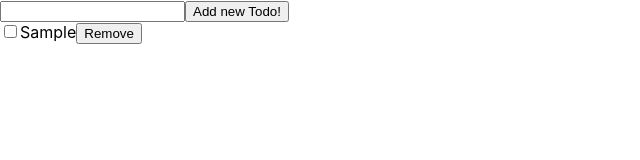
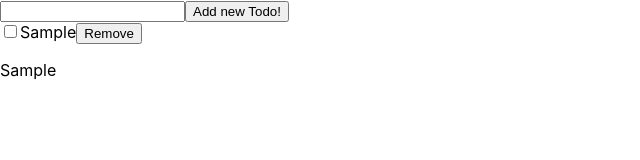
Before and after one commit to rudzky/no-bs-typescript-react, a React (Create React App) app: page / in a window 1280 px wide. Both pictures are taken after typing "Sample" into the empty fields and a click on the button "Add new Todo!". Shown: the top 160 px of the page, without its empty margins (0-640 px from the left). Built offline with nearby package versions, Linux system fonts and the light colour scheme.

Commit message:
Using Zustand as state management system(and its amazing)

```diff
--- a/package.json
+++ b/package.json
@@ -14,7 +14,8 @@
     "react-dom": "^17.0.2",
     "react-scripts": "4.0.3",
     "typescript": "^4.3.5",
-    "web-vitals": "^1.1.2"
+    "web-vitals": "^1.1.2",
+    "zustand": "^3.5.7"
   },
   "scripts": {
     "start": "react-scripts start",
--- a/src/App.tsx
+++ b/src/App.tsx
@@ -1,9 +1,21 @@
 import React, { useCallback } from "react";
 import { useRef } from "react";
-import { useTodos } from "./useTodos";
+import useTodos from "./useTodos";
+
+const JustTheTodos = () => {
+  const { todos } = useTodos((state) => state);
+
+  return (
+    <>
+      {todos.map((todo) => (
+        <p key={todo.id}>{todo.text}</p>
+      ))}
+    </>
+  );
+};
 
 export default function App() {
-  const { todos, addTodo, toggleTodo, removeTodo } = useTodos();
+  const { todos, addTodo, toggleTodo, removeTodo } = useTodos((state) => state);
   const newTodoRef = useRef<HTMLInputElement>(null);
 
   const onAddTodo = useCallback(() => {
@@ -32,6 +44,7 @@ export default function App() {
           </div>
         ))}
       </main>
+      <JustTheTodos />
     </div>
   );
 }
--- a/src/useTodos.ts
+++ b/src/useTodos.ts
@@ -1,4 +1,4 @@
-import { useCallback, useReducer } from "react";
+import create from "zustand";
 
 interface Todo {
   id: number;
@@ -6,48 +6,36 @@ interface Todo {
   done: boolean;
 }
 
-type ActionType =
-  | { type: "ADD_TODO"; text: string }
-  | { type: "TOGGLE_TODO"; id: number }
-  | { type: "REMOVE_TODO"; id: number };
-
-export function useTodos(initialTodos: Todo[] = []): {
+const useTodos = create<{
   todos: Todo[];
   addTodo: (text: string) => void;
-  toggleTodo: (id: number) => void;
-  removeTodo: (id: number) => void;
-} {
-  const [todos, dispatch] = useReducer((state: Todo[], action: ActionType) => {
-    switch (action.type) {
-      case "ADD_TODO":
-        return [...state, { id: state.length, text: action.text, done: false }];
+  toggleTodo: (toggleId: number) => void;
+  removeTodo: (removeId: number) => void;
+}>((set) => ({
+  todos: [],
+  addTodo: (text: string) =>
+    set((state) => ({
+      ...state,
+      todos: [...state.todos, { id: state.todos.length, text, done: false }],
+    })),
+  toggleTodo: (toggleId: number) =>
+    set((state) => ({
+      ...state,
+      todos: state.todos.map((todo) => {
+        if (todo.id === toggleId) {
+          return {
+            ...todo,
+            done: !todo.done,
+          };
+        }
+        return todo;
+      }),
+    })),
+  removeTodo: (removeId: number) =>
+    set((state) => ({
+      ...state,
+      todos: state.todos.filter((todo) => todo.id !== removeId),
+    })),
+}));
 
-      case "TOGGLE_TODO":
-        return state.map((todo) => {
-          if (todo.id === action.id) {
-            return { ...todo, done: !todo.done };
-          }
-          return todo;
-        });
-
-      case "REMOVE_TODO":
-        return state.filter((todo) => todo.id !== action.id);
-      default:
-        throw new Error();
-    }
-  }, initialTodos);
-
-  const addTodo = useCallback((text: string) => {
-    dispatch({ type: "ADD_TODO", text });
-  }, []);
-
-  const toggleTodo = useCallback((id: number) => {
-    dispatch({ type: "TOGGLE_TODO", id });
-  }, []);
-
-  const removeTodo = useCallback((id: number) => {
-    dispatch({ type: "REMOVE_TODO", id });
-  }, []);
-
-  return { todos, addTodo, toggleTodo, removeTodo };
-}
+export default useTodos;
```
Also changed, not shown: 1 other file (tests, documents, lock files or other folders).
